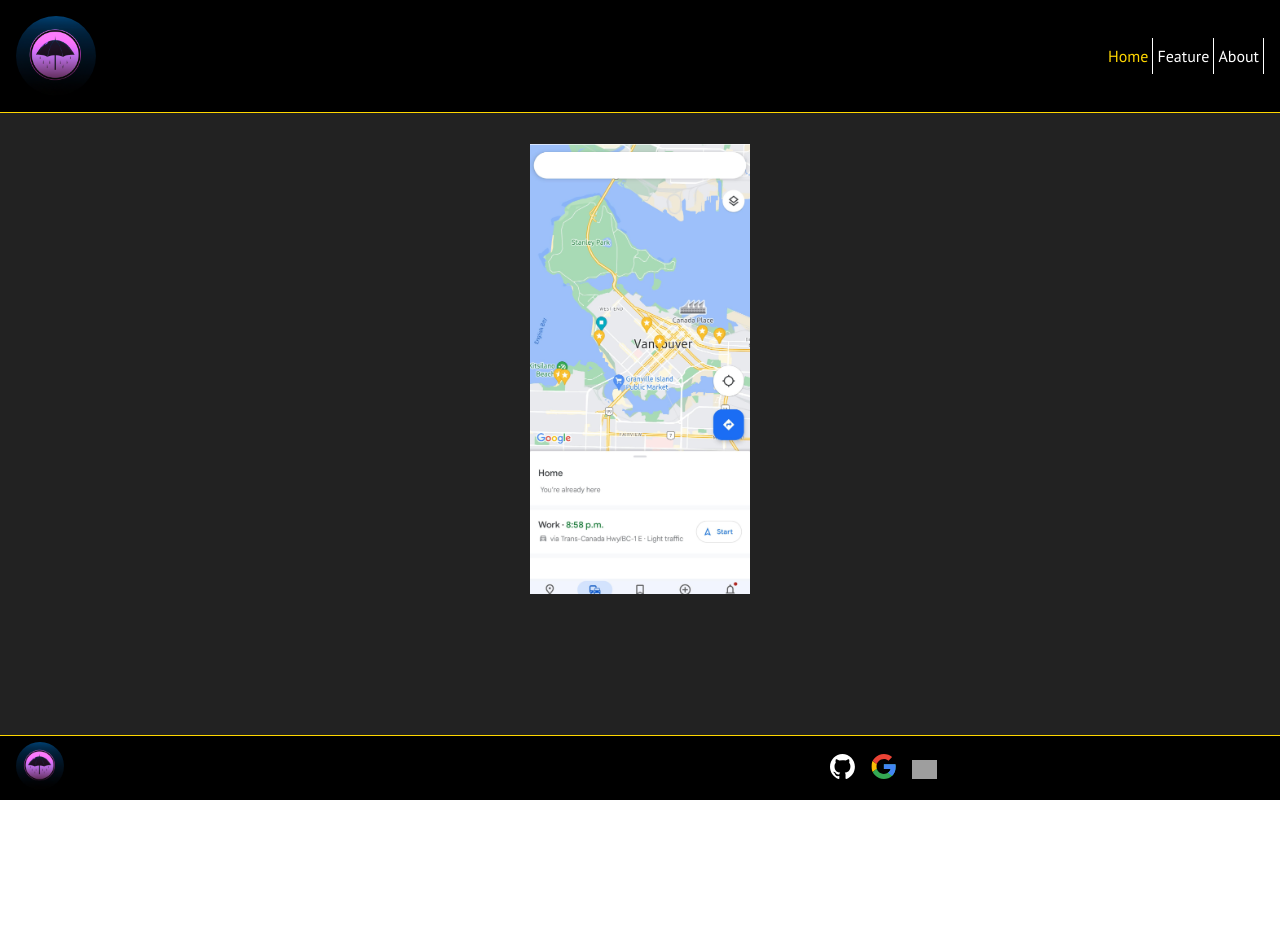
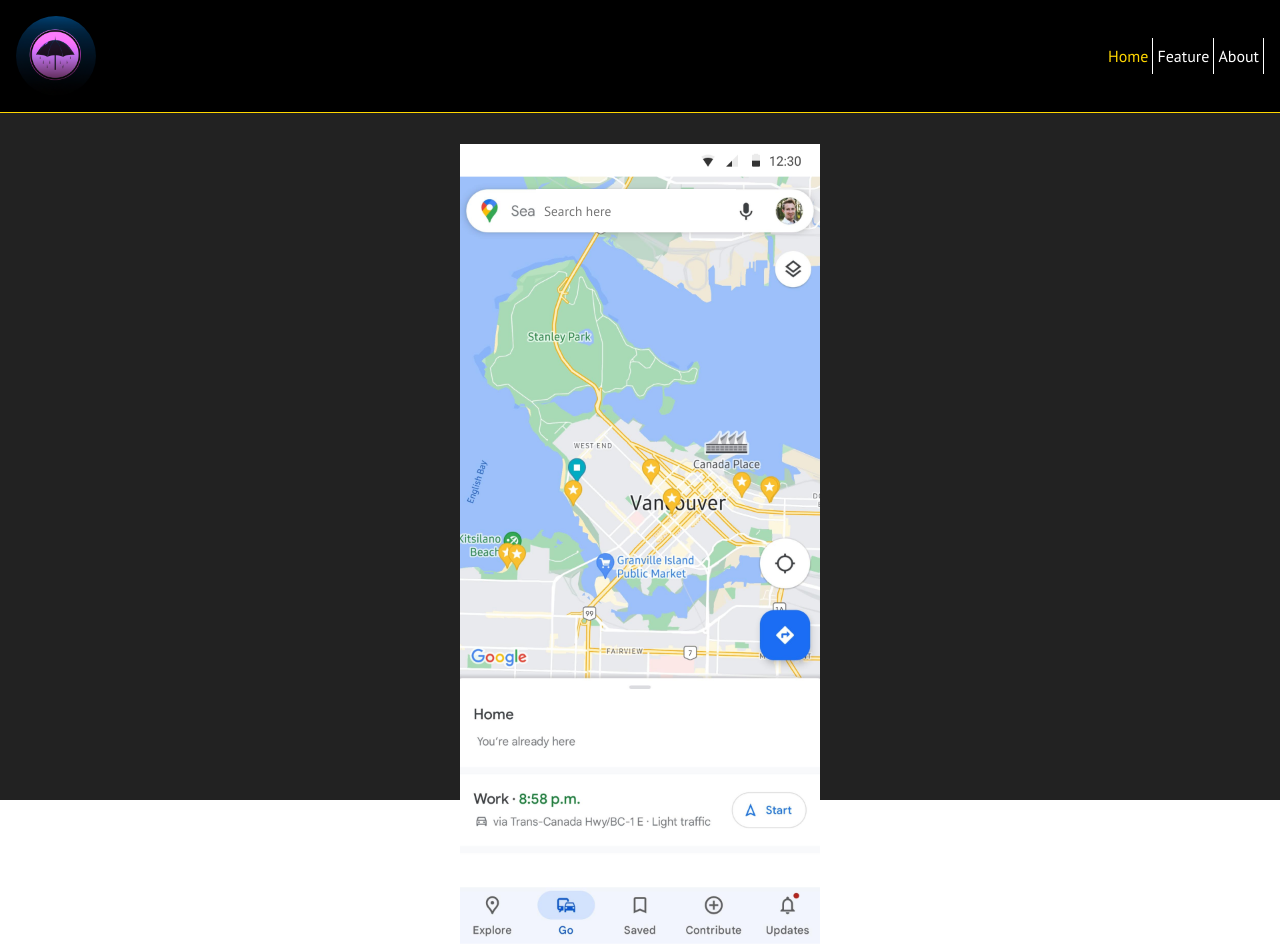
Before and after one commit to Corey-Chen-UXUI/industry-project-client, a React (Create React App) app: page /feature in a window 1280 px wide. Before the commit the page ends 800 px from the top, so only its background shows below. Built offline with nearby package versions, Linux system fonts and the light colour scheme; grey boxes are pictures that could not be loaded.

Commit message:
page setup

```diff
--- a/src/App.js
+++ b/src/App.js
@@ -18,10 +18,11 @@
                 <Routes>
                     <Route path="/" element={<Home />} />
                     <Route path="/feature" element={<Feature />} />
-          <Route path="/feature/1" element={<Location/>}/>
-          <Route path="/feature/2" element={<Navigation/>}/>
+                    <Route path="/feature/1" element={<Location />} />
+                    <Route path="/feature/2" element={<Navigation />} />
+                    <Route path="/feature/3" element={<Navigation />} />
                 </Routes>
-        <Footer />
+                {/* <Footer /> */}
             </BrowserRouter>
         </div>
     );
--- a/src/Components/LocationLanding/LocationLanding.scss
+++ b/src/Components/LocationLanding/LocationLanding.scss
@@ -1,8 +1,8 @@
 .location-landing {
     position: absolute;
-    top: 8rem;
-    width: 220px;
-    height: 450px;
+    top: 9rem;
+    width: 360px;
+    height: 800px;
     background: url("../../Assets/Images/03_location_details.png");
     background-position: center;
     background-size: cover;
--- a/src/Components/ModalBard/ModalBard.scss
+++ b/src/Components/ModalBard/ModalBard.scss
@@ -14,12 +14,13 @@
 .modal {
     display: flex;
     flex-direction: column;
-    margin: 12.5rem 1rem 1.5rem 1rem;
+    margin: 21rem auto 1.5rem auto;
     background-color: white;
     border-radius: 4px;
     justify-content: space-around;
     align-items: center;
     padding: 1rem;
+    width: 300px;
 
     &__bardlogo {
         margin-bottom: 1.125rem;
--- a/src/Components/NavigationLanding/NavigationLanding.scss
+++ b/src/Components/NavigationLanding/NavigationLanding.scss
@@ -1,8 +1,8 @@
 .navigation-landing {
     position: absolute;
-    top: 8rem;
-    width: 220px;
-    height: 450px;
+    top: 9rem;
+    width: 360px;
+    height: 800px;
     background: url("../../Assets/Images/04_route_screen.png");
     background-position: center;
     background-size: cover;
--- a/src/Components/PhoneLanding/PhoneLanding.scss
+++ b/src/Components/PhoneLanding/PhoneLanding.scss
@@ -1,8 +1,8 @@
 .phone-landing {
     position: absolute;
     top: 9rem;
-    width: 220px;
-    height: 450px;
+    width: 360px;
+    height: 800px;
     background: url("../../Assets/Images/01_landing_screen.png");
     background-position: center;
     background-size: cover;
--- a/src/Components/ToolTipModal/ToolTipModal.scss
+++ b/src/Components/ToolTipModal/ToolTipModal.scss
@@ -1,12 +1,14 @@
 .tooltip {
+    margin-top: 10rem;
+    position: absolute;
+    z-index: 2;
     display: flex;
     flex-direction: column;
     padding: 1rem 1.5rem 1.5rem 1.5rem;
     width: 14rem;
     border-radius: 10px;
     background-color: #fff;
-    margin-left: 2rem;
-    box-shadow: 2px 2px 3px;
+    box-shadow: 2px 2px 3px lightgrey;
     box-sizing: border-box;
 
     &__top {
--- a/src/Pages/Feature/Feature.jsx
+++ b/src/Pages/Feature/Feature.jsx
@@ -5,14 +5,11 @@
 import PhoneLanding from "../../Components/PhoneLanding/PhoneLanding";
 
 const Feature = () => {
-
     function submitHandler(e) {
         e.preventDefault();
         console.log("Test");
-        window.location.href = "/feature/1"
-
+        window.location.href = "/feature/1";
     }
-
 
     return (
         <div className="feature">
@@ -20,7 +17,7 @@
             {/* <ToolTipModal />{" "} */}
             <PhoneLanding />
             <form onSubmit={submitHandler}>
-                <input></input>
+                <input placeholder="Search here" />
             </form>
         </div>
     );
--- a/src/Pages/Feature/Feature.scss
+++ b/src/Pages/Feature/Feature.scss
@@ -1,4 +1,6 @@
 .feature {
+    margin-left: auto;
+    margin-right: auto;
     display: flex;
     align-items: center;
     justify-content: center;
@@ -7,18 +9,20 @@
     form {
         width: 12rem;
         position: absolute;
-        top: 9.5rem;
+        top: 189px;
         right: 34.5rem;
-        height: 1.5rem;
+        height: 43px;
         background-color: white;
         border-radius: 20px;
+        border: none;
+
         // background: url(""); Add background icons to this
         input {
+            outline: none;
             width: 100%;
             height: 100%;
             border: 0;
-            border-radius: 20px;
-            padding-left: 1rem;
+            padding-left: 0.5rem;
         }
     }
 }
--- a/src/Pages/Location/Location.jsx
+++ b/src/Pages/Location/Location.jsx
@@ -5,8 +5,10 @@
 const Location = () => {
     return (
         <div className="location">
-            <LocationLanding/>
-            <Link to={"/feature/2"}><button>Directions</button></Link>
+            <LocationLanding />
+            <Link to={"/feature/2"}>
+                <button>Directions</button>
+            </Link>
         </div>
     );
 };
--- a/src/Pages/Location/Location.scss
+++ b/src/Pages/Location/Location.scss
@@ -7,16 +7,16 @@
     a {
         position: absolute;
         width: 4rem;
-        top: 12.1rem;
-        left: 33.6rem;
-        height: 1.4rem;
+        top: 288px;
+        left: 475px;
+        height: 34px;
         button {
             width: 100%;
             height: 100%;
-            font-size: 0.5rem;
+            font-size: 0.8125rem;
             border: 0;
             border-radius: 20px;
-            background-color: blue;
+            background-color: #1a73e9;
             color: white;
         }
     }
--- a/src/Pages/Navigation/Navigation.jsx
+++ b/src/Pages/Navigation/Navigation.jsx
@@ -1,11 +1,16 @@
 import "./Navigation.scss";
+import ToolTipModal from "../../Components/ToolTipModal/ToolTipModal";
 import NavigationLanding from "../../Components/NavigationLanding/NavigationLanding";
+import ModalBard from "../../Components/ModalBard/ModalBard";
 import { Link } from "react-router-dom";
 
 const Navigation = () => {
     return (
         <div className="navigation">
-            <NavigationLanding/>
+            <ModalBard />
+            <ToolTipModal />
+            <NavigationLanding />
+
             {/* <Modal/> */}
         </div>
     );
```
Also changed, not shown: src/Components/NavigationLanding/NavigationLanding.jsx (+3 -6 lines). Lines whose indentation alone changed are shown as unchanged.
